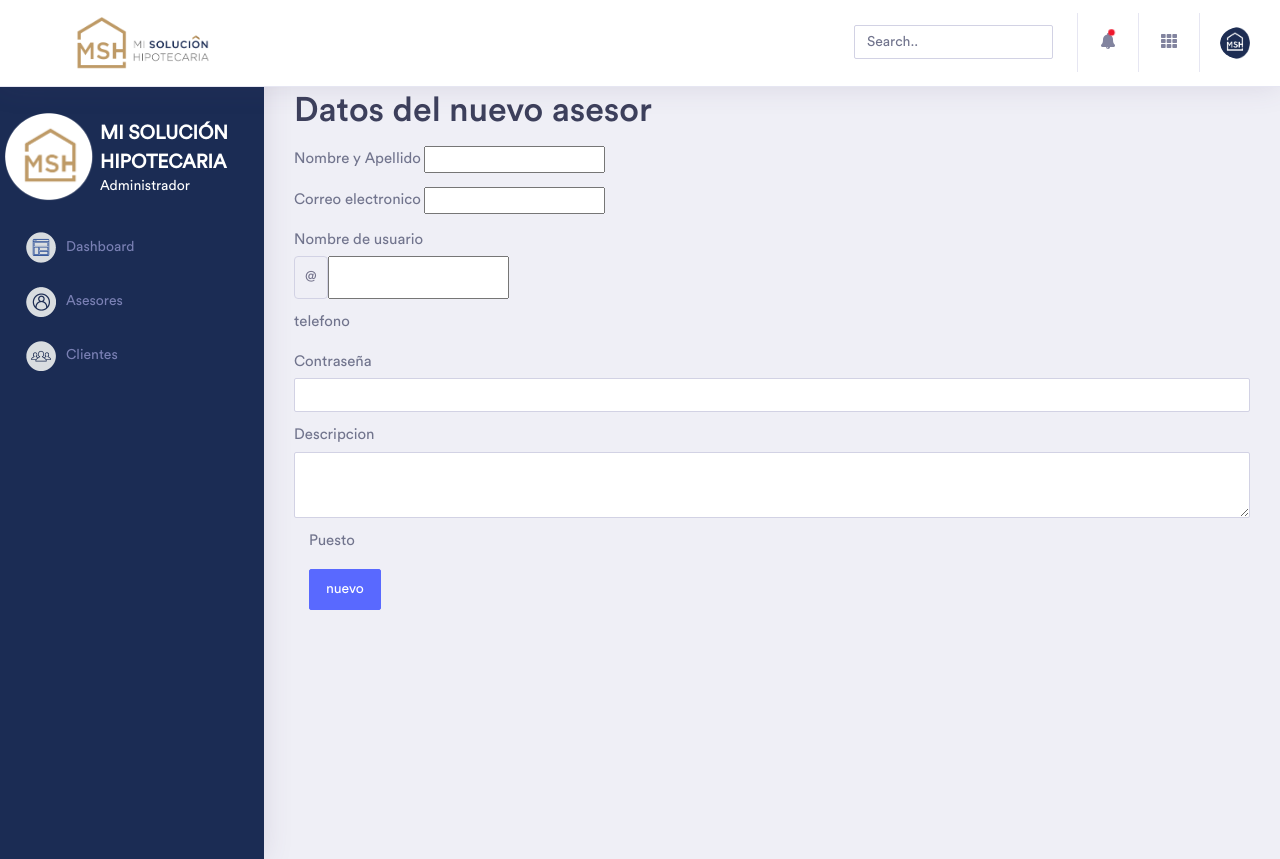
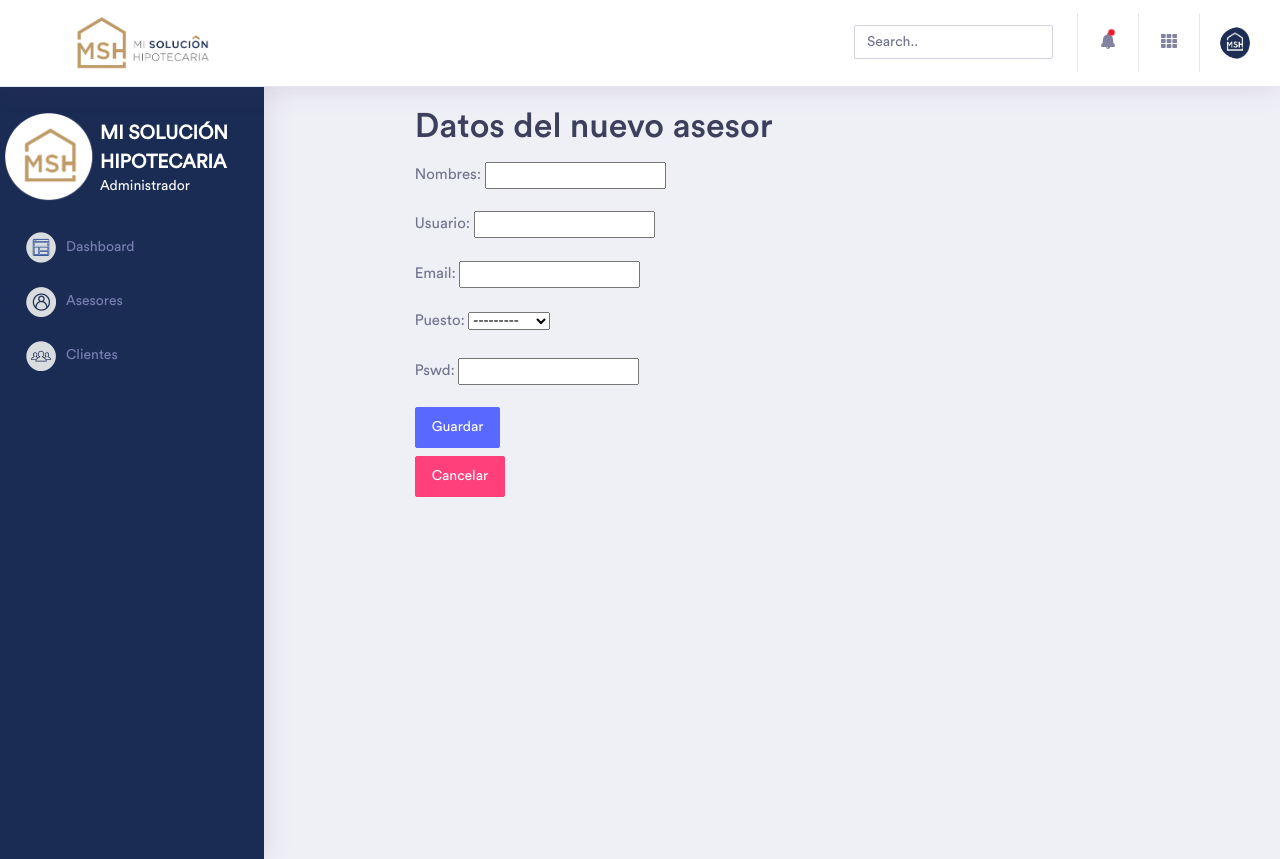
Before and after one commit to jeroguzman/formulario-hipotecaria, a Django app: page /asesores/nuevoAsesor/ in a window 1280 px wide. Shown: the top 859 px of the page. Run offline with Django 3.2, Linux system fonts and the light colour scheme; the visitor is signed in with stand-in values (Sample User, id 1); some libraries are stand-ins or nearby versions; some web fonts are replaced.

Commit message:
formulario asesores fixed
Dashborad acceso solo a usuarios

```diff
--- a/FormularioHipotecaria/FormularioHipotecaria/settings/local.py
+++ b/FormularioHipotecaria/FormularioHipotecaria/settings/local.py
@@ -3,7 +3,7 @@ from .base import *
 # SECURITY WARNING: don't run with debug turned on in production!
 DEBUG = True
 
-ALLOWED_HOSTS = ['mshipotecaria.ddns.net']
+ALLOWED_HOSTS = ['mshipotecaria.ddns.net', '127.0.0.1']
 
 # Database
 # https://docs.djangoproject.com/en/3.1/ref/settings/#databases
--- a/FormularioHipotecaria/applications/asesores/models.py
+++ b/FormularioHipotecaria/applications/asesores/models.py
@@ -2,9 +2,14 @@ from django.db import models
 
 # Create your models here.
 class asesores(models.Model):
+    Puesto =[
+            ("Asesor", "Asesor"),
+            ("Promotor", "Promotor"),
+    ]
 
     # datos generales
     nombres = models.CharField(max_length=140)
     usuario = models.CharField(max_length=140)
-
+    puesto = models.CharField(max_length=10, choices=Puesto,)
     email = models.EmailField(max_length=140)
+    pswd = models.CharField(max_length=20, default='',)
--- a/FormularioHipotecaria/applications/asesores/views.py
+++ b/FormularioHipotecaria/applications/asesores/views.py
@@ -6,6 +6,7 @@ from .models import asesores
 from . import forms
 from django.views.generic import TemplateView
 from django.shortcuts import render, redirect
+
 # Decoradores
 
 from django.contrib.admin.views.decorators import staff_member_required
@@ -14,17 +15,16 @@ from django.utils.decorators import method_decorator
 class StaffRequiredMixin(object):
     @method_decorator(staff_member_required)
     def dispatch (self, request, *args, **kwargs):
-       # if not request.user.is_staff:
-        #    return redirect(reverse_lazy('admin:login'))
         return super(StaffRequiredMixin,self).dispatch(request, *args, **kwargs)
 
 
-
+@method_decorator(staff_member_required, name='dispatch')
 class asesorListView(ListView):
     model = asesores
     form_class = forms.form_Asesores
     template_name = 'dashboard/asesores/asesores_list.html'
 
+@method_decorator(staff_member_required, name='dispatch')
 class asesorDetailView(DetailView):
     model = asesores
     form_class = forms.form_Asesores
@@ -34,7 +34,6 @@ class asesorDetailView(DetailView):
 @method_decorator(staff_member_required, name='dispatch')
 class asesorCreateView(CreateView):
     model = asesores
-    #form_class = forms.form_Asesores
-    fields =   ['nombres', 'usuario', 'email', ]
+    fields =   ['nombres', 'usuario', 'email', 'puesto', 'pswd',]
     success_url = reverse_lazy('a-asesores')
     template_name = 'dashboard/asesores/asesores_form.html'
--- a/FormularioHipotecaria/templates/dashboard/asesores/asesores_form.html
+++ b/FormularioHipotecaria/templates/dashboard/asesores/asesores_form.html
@@ -25,61 +25,24 @@
     {% include 'dashboard/shared/sidebar.html' %}
     <div class="dashboard-wrapper">
         <div class="container-fluid  dashboard-content">
-            <h1 class="display">Datos del nuevo asesor</h1>
-            <form class="needs-validation" method="POST">
-                {% csrf_token %}
-                <div class="form-group">
-                    <label for="formGroupExampleInput">Nombre y Apellido</label>
-                    {% comment %} <input type="text" class="form-control" id="formGroupExampleInput"
-                        placeholder="nombre y apellido"> {% endcomment %}
-                    {{ form.nombres }}
+            <div class="form-row mt-3">
+                <div class="col-md-9 mx-auto">
+                    <h1 class="display">Datos del nuevo asesor</h1>
+                    <form class="needs-validation" method="POST">
+                        {% csrf_token %}
+                        {{ form.as_p }}
+                        <button type="submit" class="btn btn-primary" value="Crear asesor">Guardar</button>
+                    </form>
+
+                        <div class="form-row align-items-center">
+                            <div class="col-auto my-2">
+                                <a href='{% url "a-asesores" %}'>
+                                <button type="submit" class="btn btn-secondary">Cancelar</button>
+                                </a>
+                            </div>
+                        </div>
                 </div>
-                <div class="form-group">
-                    <label for="exampleFormControlInput1">Correo electronico</label>
-                    {{ form.email }}
-                </div>
-                <div class="form-group">
-                    <label for="exampleFormControlInput1">Nombre de usuario</label>
-                    <div class="input-group-prepend">
-                        <div class="input-group-text">@</div>
-                        {{ form.usuario }}
-                    </div>
-                </div>
-                 <div class="form-group">
-                    <label for="exampleFormControlInput1">telefono</label>
-
-                </div>
-                <div class="form-group">
-                    <label for="exampleFormControlInput1">Contraseña</label>
-                    <input type="password" class="form-control">
-
-                </div>
-                <div class="form-group">
-                    <label for="exampleFormControlInput1">Descripcion</label>
-                    <textarea type="text" class="form-control"></textarea>
-                </div>
-                <div class="col-auto my-1">
-                <div class="form-group">
-                    <label for="exampleFormControlInput1">Puesto</label>
-
-                </div>
-                    <button type="submit" class="btn btn-primary " value="Crear asesor">nuevo</button>
-
-                </div>
-
-            </form>
-            {% comment %}
-            <div class="form-row align-items-center">
-
-                <div class="col-auto my-1">
-                    <a href='{% url "a-asesores" %}'>
-                        <button type="submit" class="btn btn-secondary">Cancelar</button>
-                </div>
-                </a>
-
             </div>
-            {% endcomment %}
-
         </div>
     </div>
 </div>
--- a/FormularioHipotecaria/templates/dashboard/asesores/asesores_list.html
+++ b/FormularioHipotecaria/templates/dashboard/asesores/asesores_list.html
@@ -40,7 +40,6 @@
                                     <tr>
                                         <th scope="col">Nombre</th>
                                         <th scope="col">Usuario</th>
-                                        <th scope="col">Telefono</th>
                                         <th scope="col">E-mail</th>
                                         <th scope="col">Puesto</th>
                                     </tr>
@@ -50,9 +49,8 @@
                                     <tr>
                                         <th scope="row">{{ models.nombres }}</th>
                                         <td>{{ models.usuario }}</td>
-                                        <td>(66)</td>
                                         <td>{{ models.email }}</td>
-                                        <td>Puesto</td>
+                                        <td>{{ models.puesto }}</td>
                                     </tr>
 
                                     {% endfor %}
--- a/FormularioHipotecaria/templates/dashboard/shared/navbar.html
+++ b/FormularioHipotecaria/templates/dashboard/shared/navbar.html
@@ -122,16 +122,6 @@
                     <a class="nav-link nav-user-img" href="#" id="navbarDropdownMenuLink2" data-toggle="dropdown"
                         aria-haspopup="true" aria-expanded="false"><img src="{% static  'img/ic-logo-2.png' %}" alt=""
                             class="user-avatar-md rounded-circle"></a>
-                    <div class="dropdown-menu dropdown-menu-right nav-user-dropdown"
-                        aria-labelledby="navbarDropdownMenuLink2">
-                        <div class="nav-user-info">
-                            <h5 class="mb-0 text-white nav-user-name">John Abraham </h5>
-                            <span class="status"></span><span class="ml-2">Available</span>
-                        </div>
-                        <a class="dropdown-item" href="#"><i class="fas fa-user mr-2"></i>Account</a>
-                        <a class="dropdown-item" href="#"><i class="fas fa-cog mr-2"></i>Setting</a>
-                        <a class="dropdown-item" href="#"><i class="fas fa-power-off mr-2"></i>Logout</a>
-                    </div>
                 </li>
             </ul>
         </div>
```
Also changed, not shown: FormularioHipotecaria/applications/asesores/forms.py (+13 -6 lines), FormularioHipotecaria/applications/clientes/views.py (+8 -0 lines), FormularioHipotecaria/applications/home/views.py (+9 -1 lines), FormularioHipotecaria/applications/asesores/migrations/0009_asesores_puesto.py (added), FormularioHipotecaria/applications/asesores/migrations/0010_auto_20201016_0919.py (added), FormularioHipotecaria/applications/asesores/migrations/0011_auto_20201016_0923.py (added), FormularioHipotecaria/applications/asesores/migrations/0012_auto_20201016_0929.py (added), FormularioHipotecaria/applications/asesores/migrations/0013_remove_asesores_telefono.py (added), FormularioHipotecaria/templates/dashboard/base.html (line endings or trailing spaces).
